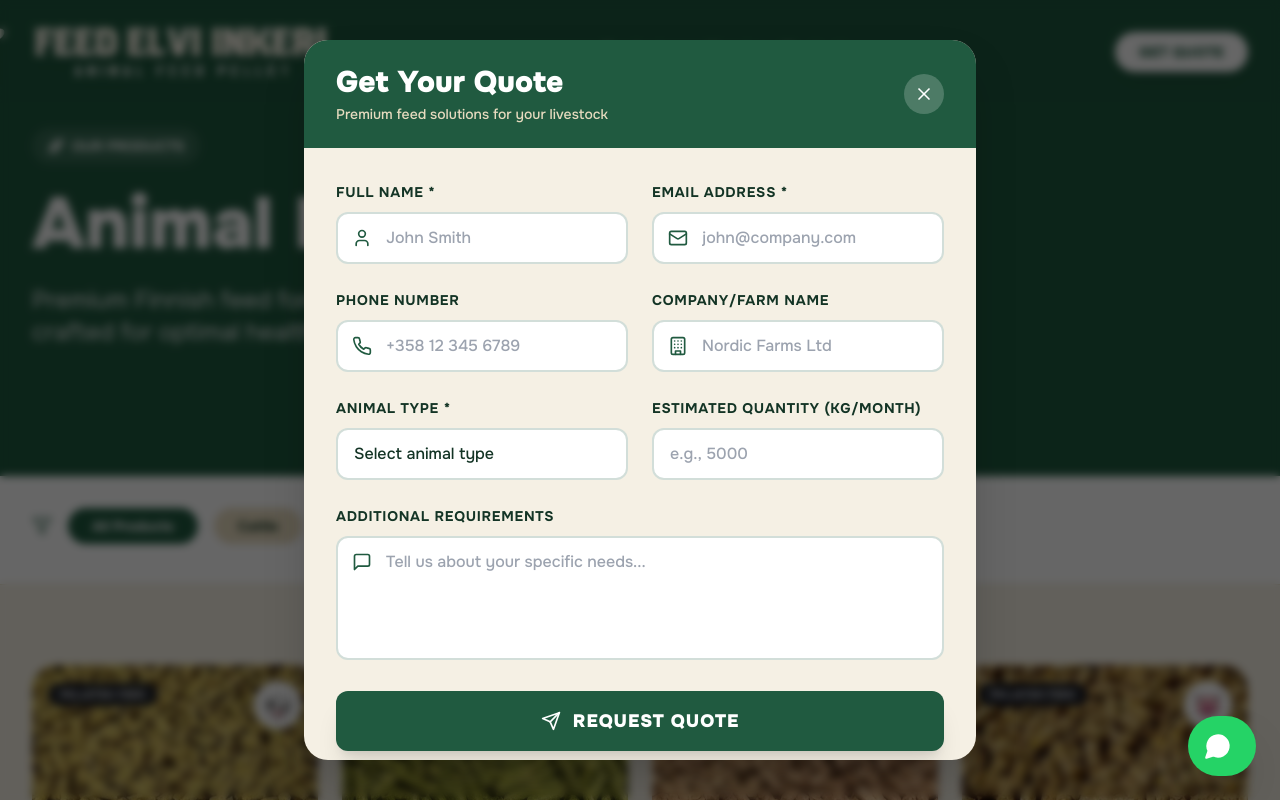
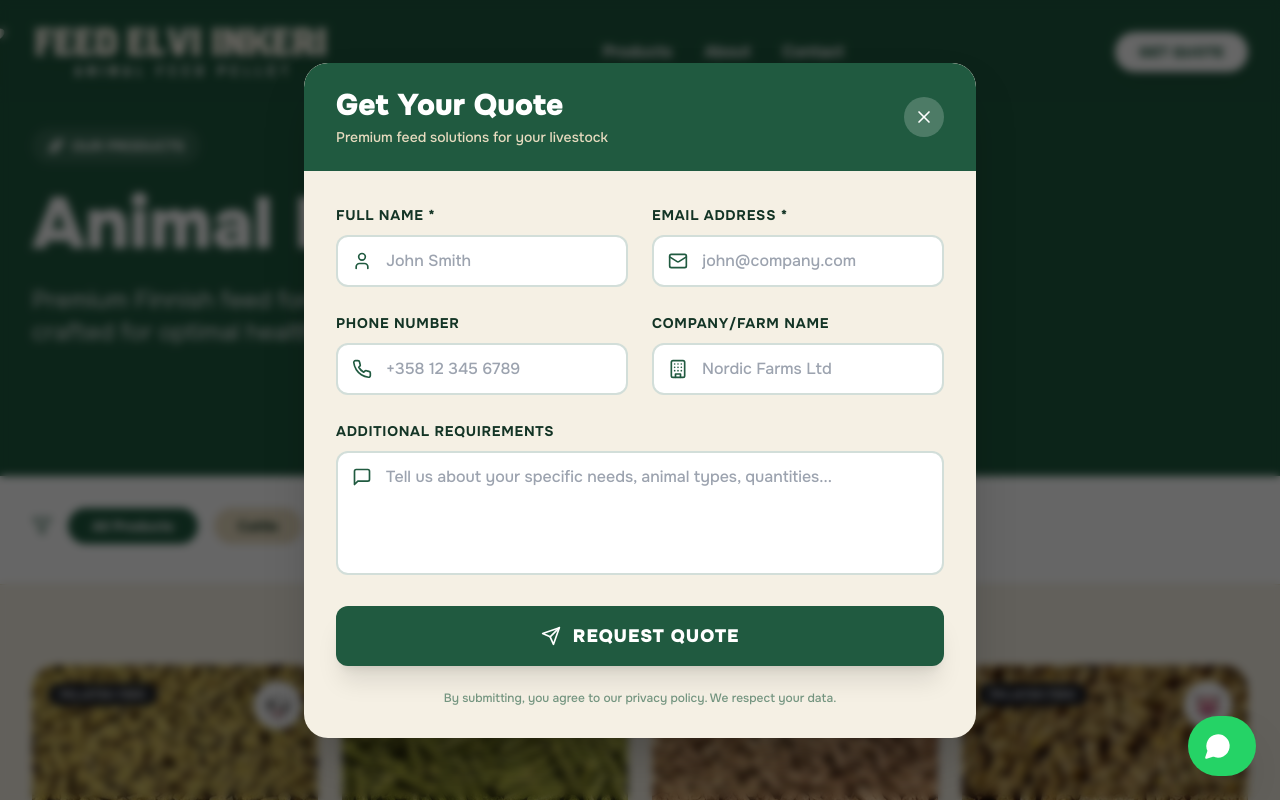
Before and after one commit to mahenti/feedelvi, a React (Vite) app: page /products in a window 1280 px wide. Both pictures are taken after a click on the button "GET QUOTE". Shown: the top 800 px of the page. Built offline with nearby package versions, Linux system fonts and the light colour scheme.

Commit message:
Remove Animal Type and Estimated Quantity fields from QuoteForm

```diff
--- a/src/components/QuoteForm.tsx
+++ b/src/components/QuoteForm.tsx
@@ -12,8 +12,6 @@ export function QuoteForm({ isOpen, onClose }: QuoteFormProps) {
     email: '',
     phone: '',
     company: '',
-    animalType: '',
-    quantity: '',
     message: ''
   });
 
@@ -176,46 +174,6 @@ export function QuoteForm({ isOpen, onClose }: QuoteFormProps) {
             </div>
           </div>
 
-          {/* Animal Type & Quantity */}
-          <div className="grid md:grid-cols-2 gap-6">
-            <div className="space-y-2">
-              <label className="text-sm font-bold text-[#133425] uppercase tracking-wider" style={{ fontFamily: 'Onest, sans-serif' }}>
-                Animal Type *
-              </label>
-              <select
-                name="animalType"
-                required
-                value={formData.animalType}
-                onChange={handleChange}
-                className="w-full px-4 py-3 rounded-xl border-2 border-[#205a40]/20 focus:border-[#205a40] bg-white text-[#133425] font-medium transition-colors outline-none appearance-none cursor-pointer"
-                style={{ fontFamily: 'Onest, sans-serif' }}
-              >
-                <option value="">Select animal type</option>
-                <option value="cattle">Cattle</option>
-                <option value="sheep-goat">Sheep & Goats</option>
-                <option value="pigs">Pigs</option>
-                <option value="poultry">Poultry</option>
-                <option value="rabbits">Rabbits</option>
-                <option value="other">Other</option>
-              </select>
-            </div>
-
-            <div className="space-y-2">
-              <label className="text-sm font-bold text-[#133425] uppercase tracking-wider" style={{ fontFamily: 'Onest, sans-serif' }}>
-                Estimated Quantity (kg/month)
-              </label>
-              <input
-                type="text"
-                name="quantity"
-                value={formData.quantity}
-                onChange={handleChange}
-                className="w-full px-4 py-3 rounded-xl border-2 border-[#205a40]/20 focus:border-[#205a40] bg-white text-[#133425] font-medium transition-colors outline-none"
-                style={{ fontFamily: 'Onest, sans-serif' }}
-                placeholder="e.g., 5000"
-              />
-            </div>
-          </div>
-
           {/* Message */}
           <div className="space-y-2">
             <label className="text-sm font-bold text-[#133425] uppercase tracking-wider" style={{ fontFamily: 'Onest, sans-serif' }}>
@@ -230,7 +188,7 @@ export function QuoteForm({ isOpen, onClose }: QuoteFormProps) {
                 onChange={handleChange}
                 className="w-full pl-12 pr-4 py-3 rounded-xl border-2 border-[#205a40]/20 focus:border-[#205a40] bg-white text-[#133425] font-medium transition-colors outline-none resize-none"
                 style={{ fontFamily: 'Onest, sans-serif' }}
-                placeholder="Tell us about your specific needs..."
+                placeholder="Tell us about your specific needs, animal types, quantities..."
               />
             </div>
           </div>
```
